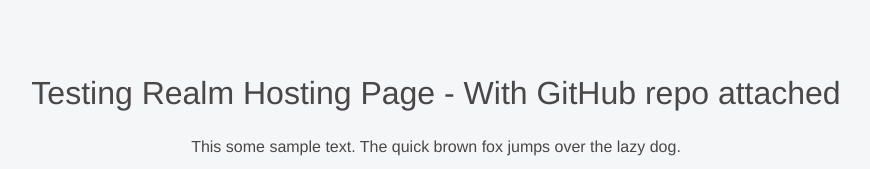
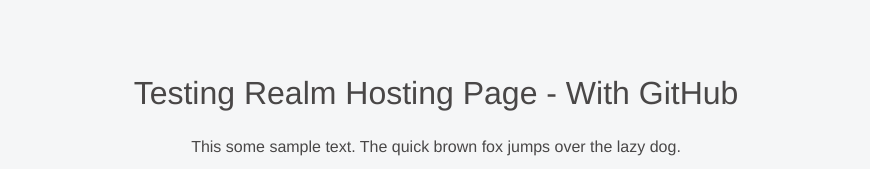
Before and after one commit to shettysuraj/realmapp, a plain HTML site: page index.html in a window 1280 px wide. Shown: the top 169 px of the page, without its empty margins (204-1074 px from the left). Drawn offline with Linux system fonts and the light colour scheme.

Commit message:
Update index.html

```diff
--- a/index.html
+++ b/index.html
@@ -61,7 +61,7 @@
   </head>
   <body>
     <div class="content">
-      <h2>Testing Realm Hosting Page - With GitHub repo attached</h2>
+      <h2>Testing Realm Hosting Page - With GitHub</h2>
       <div style="text-align: center;">
         This some sample text. The quick brown fox jumps over the lazy dog.
       </div>
```
